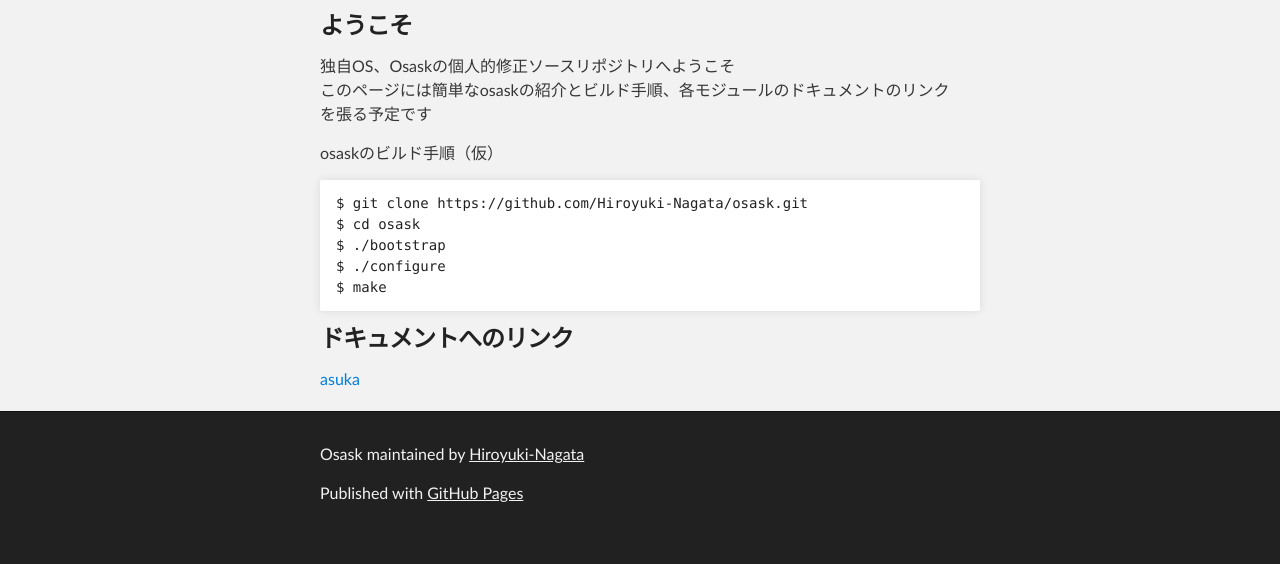
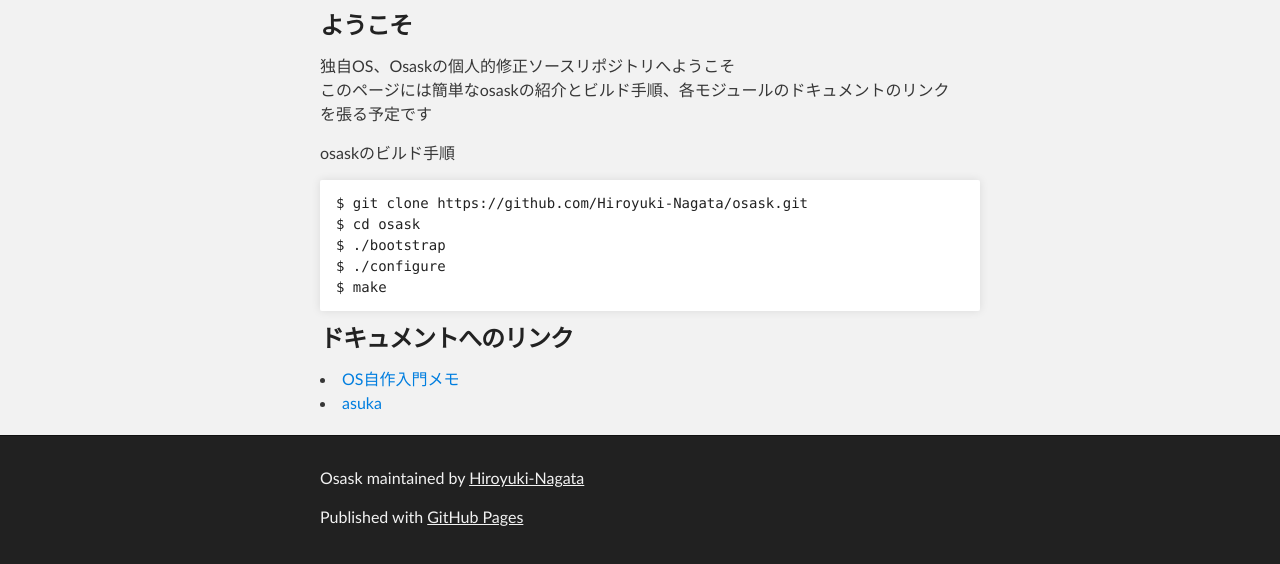
Before and after one commit to hangingman/osask, a plain HTML site: page index.html in a window 1280 px wide. Shown: the part 252-816 px from the top of the page. Drawn offline with Linux system fonts and the light colour scheme.

Commit message:
Add .gitignore, update index.html

```diff
--- a/index.html
+++ b/index.html
@@ -37,7 +37,7 @@
 <p>独自OS、Osaskの個人的修正ソースリポジトリへようこそ<br>
 このページには簡単なosaskの紹介とビルド手順、各モジュールのドキュメントのリンクを張る予定です  </p>
 
-<p>osaskのビルド手順（仮）  </p>
+<p>osaskのビルド手順</p>
 
 <pre><code>$ git clone https://github.com/Hiroyuki-Nagata/osask.git
 $ cd osask
@@ -49,7 +49,8 @@
 <h3>
 <a name="%E3%83%89%E3%82%AD%E3%83%A5%E3%83%A1%E3%83%B3%E3%83%88%E3%81%B8%E3%81%AE%E3%83%AA%E3%83%B3%E3%82%AF" class="anchor" href="#%E3%83%89%E3%82%AD%E3%83%A5%E3%83%A1%E3%83%B3%E3%83%88%E3%81%B8%E3%81%AE%E3%83%AA%E3%83%B3%E3%82%AF"><span class="octicon octicon-link"></span></a>ドキュメントへのリンク</h3>
 
-<a href="./asuka.html/index.html">asuka</a>
+<li><a href="http://buildos.xxxxxxxx.jp/index.html">OS自作入門メモ</a></li>
+<li><a href="./asuka.html/index.html">asuka</a></li>
 
       </section>
     </div>
```
Also changed, not shown: 1 other file.
